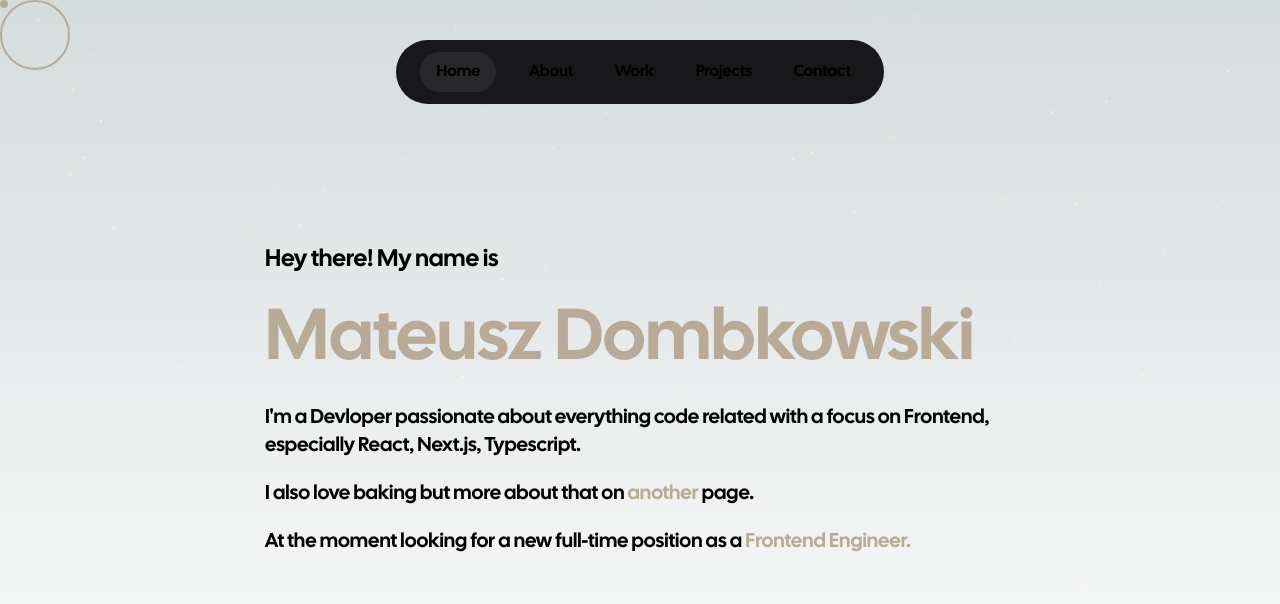
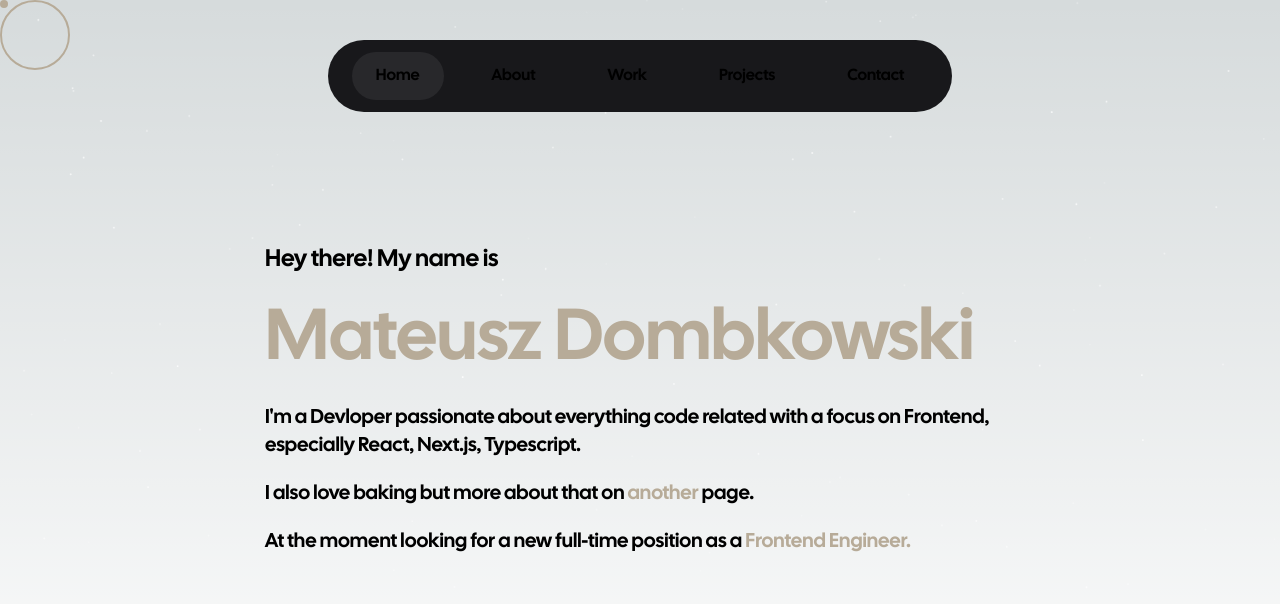
Before and after one commit to m-dombkowski/Portfolio-website, a Next.js app: page / in a window 1280 px wide. Shown: the top 604 px of the page. Built offline with nearby package versions, Linux system fonts and the light colour scheme.

Commit message:
styles: small fix for media queries

```diff
--- a/src/app/ui/navigation/navigation.tsx
+++ b/src/app/ui/navigation/navigation.tsx
@@ -9,13 +9,16 @@ export default function Navigation({ currentPath }: { currentPath: string }) {
         <ul className="text-xs font-display flex justify-center align-center gap-[5px] bg-zinc-900 rounded-full px-[0.75rem] py-[0.5rem] sm:px-3 sm:py-2 sm:px-6 sm:py-3 sm:gap-6 sm:text-base">
           {NavigationData.map((element, i) => {
             return currentPath !== element.href ? (
-              <li key={i} className="py-2 px-[0.55rem] ">
+              <li key={i} className="py-2 px-[0.55rem] sm:py-3 sm:px-6">
                 <Link className="z-[10] relative" href={element.href}>
                   {element.name}
                 </Link>
               </li>
             ) : (
-              <li key={i} className="relative py-2 px-4  ">
+              <li
+                key={i}
+                className="relative py-2 px-[0.55rem] sm:py-3 sm:px-6"
+              >
                 <Link href={element.href} className="z-[10] relative">
                   {element.name}
                 </Link>
```
